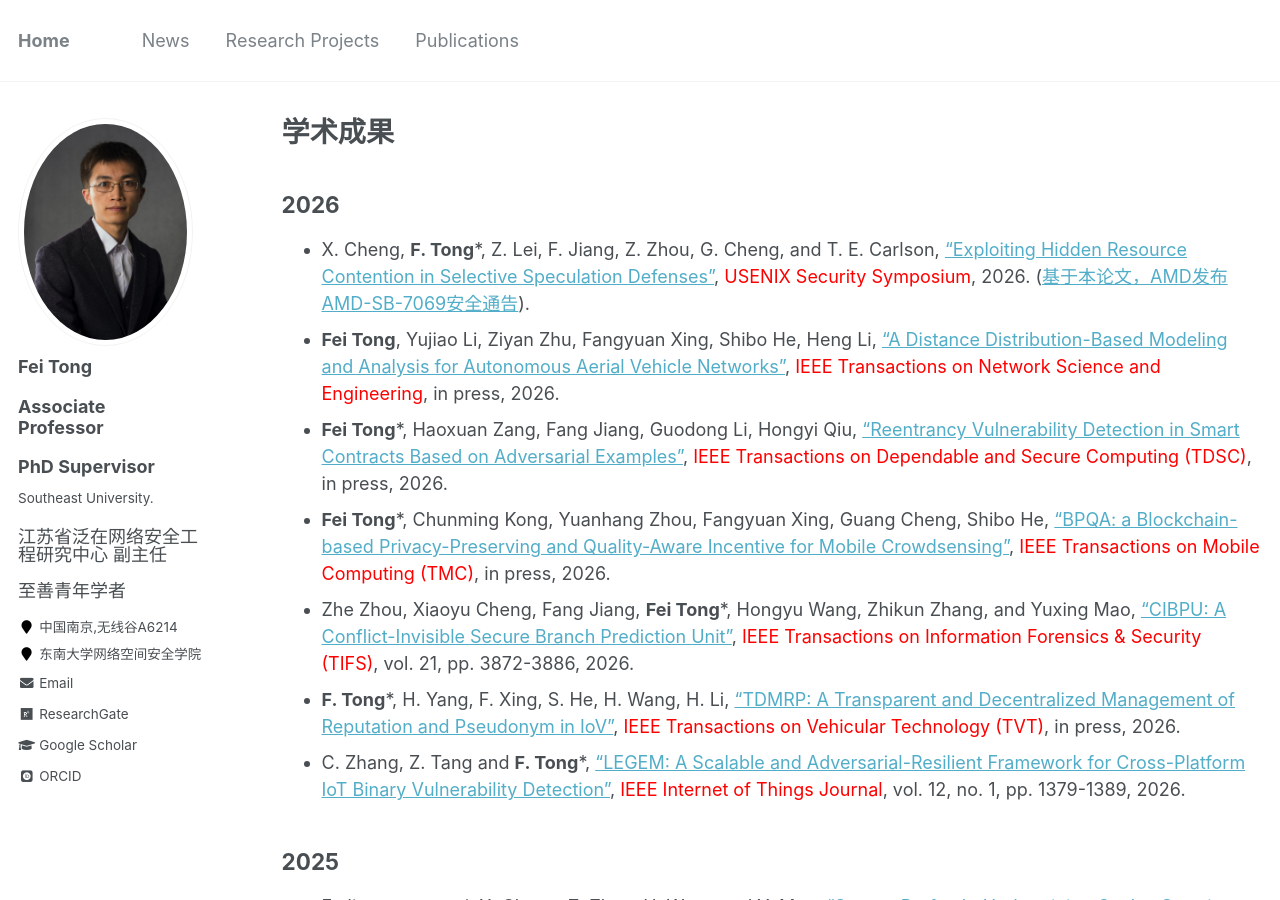
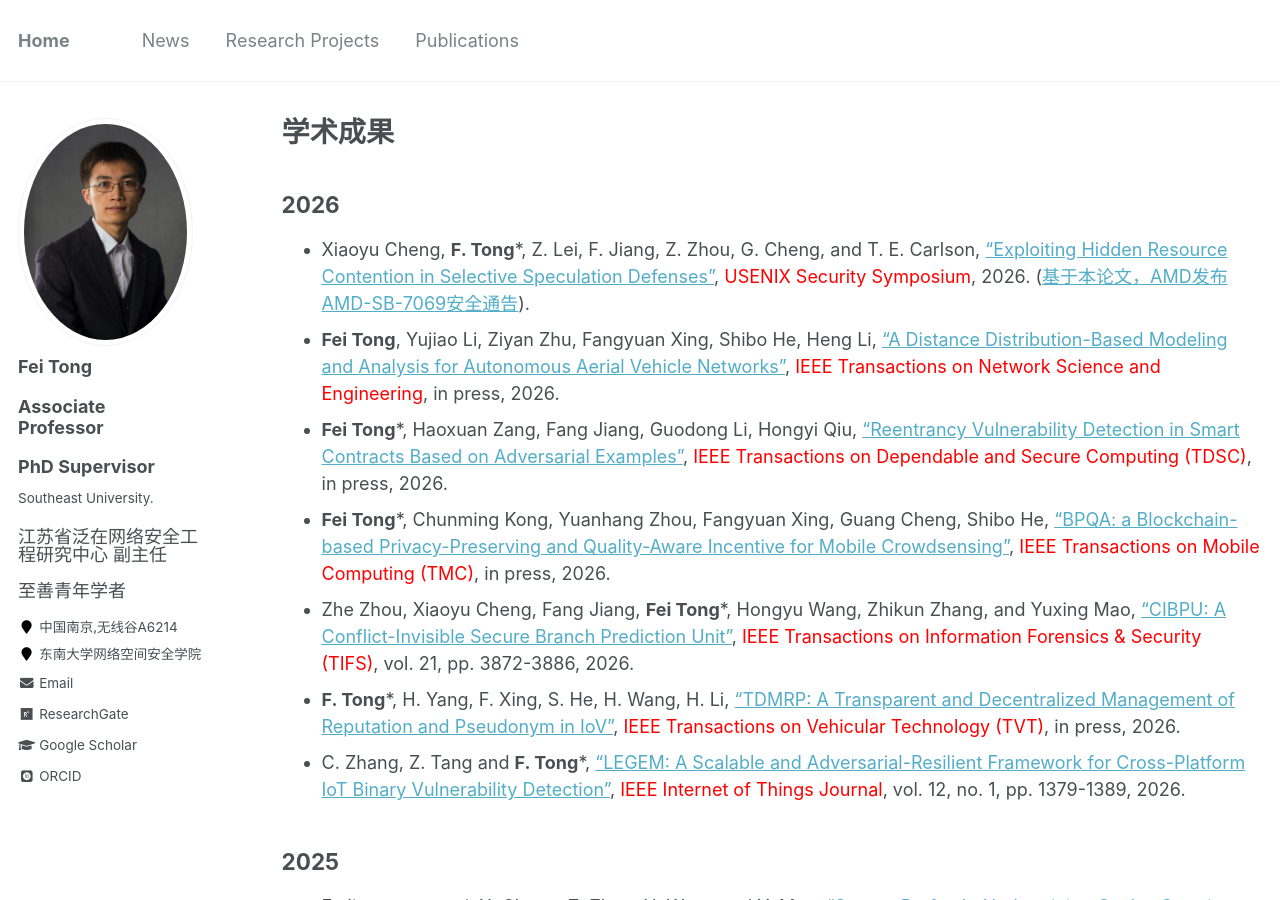
Before and after one commit to fei-tong/fei-tong.github.io, a Jekyll site: the page built from _pages/publications.md, in a window 1280 px wide and 900 px high. Built offline with Jekyll 4.4.1, drawn with Linux system fonts in a browser that asks for light colours; some web fonts are replaced.

Commit message:
Update publications.md

```diff
--- a/_pages/publications.md
+++ b/_pages/publications.md
@@ -12,7 +12,7 @@ author_profile: true
 
 ## 2026
 
-- X. Cheng, **F. Tong***, Z. Lei, F. Jiang, Z. Zhou, G. Cheng, and T. E. Carlson, <a href="https://www.usenix.org/conference/usenixsecurity26/presentation/cheng" target="_blank" rel="noopener noreferrer">"Exploiting Hidden Resource Contention in Selective Speculation Defenses"</a>, <font color="red">USENIX Security Symposium</font>, 2026. (<a href="https://www.amd.com/en/resources/product-security/bulletin/amd-sb-7069.html" target="_blank" rel="noopener noreferrer">基于本论文，AMD发布AMD-SB-7069安全通告</a>).
+- Xiaoyu Cheng, **F. Tong***, Z. Lei, F. Jiang, Z. Zhou, G. Cheng, and T. E. Carlson, <a href="https://www.usenix.org/conference/usenixsecurity26/presentation/cheng" target="_blank" rel="noopener noreferrer">"Exploiting Hidden Resource Contention in Selective Speculation Defenses"</a>, <font color="red">USENIX Security Symposium</font>, 2026. (<a href="https://www.amd.com/en/resources/product-security/bulletin/amd-sb-7069.html" target="_blank" rel="noopener noreferrer">基于本论文，AMD发布AMD-SB-7069安全通告</a>).
 - **Fei Tong**, Yujiao Li, Ziyan Zhu, Fangyuan Xing, Shibo He, Heng Li, <a href="https://ieeexplore.ieee.org/document/11611675" target="_blank" rel="noopener noreferrer">"A Distance Distribution-Based Modeling and Analysis for Autonomous Aerial Vehicle Networks"</a>, <font color="red">IEEE Transactions on Network Science and Engineering</font>, in press, 2026.
 - **Fei Tong***, Haoxuan Zang, Fang Jiang, Guodong Li, Hongyi Qiu, <a href="https://ieeexplore.ieee.org/document/11534972" target="_blank" rel="noopener noreferrer">"Reentrancy Vulnerability Detection in Smart Contracts Based on Adversarial Examples"</a>, <font color="red">IEEE Transactions on Dependable and Secure Computing (TDSC)</font>, in press, 2026.
 - **Fei Tong***, Chunming Kong, Yuanhang Zhou, Fangyuan Xing, Guang Cheng, Shibo He,  <a href="https://ieeexplore.ieee.org/document/11480958" target="_blank" rel="noopener noreferrer">"BPQA: a Blockchain-based Privacy-Preserving and Quality-Aware Incentive for Mobile Crowdsensing"</a>, <font color="red">IEEE Transactions on Mobile Computing (TMC)</font>, in press, 2026.
```
